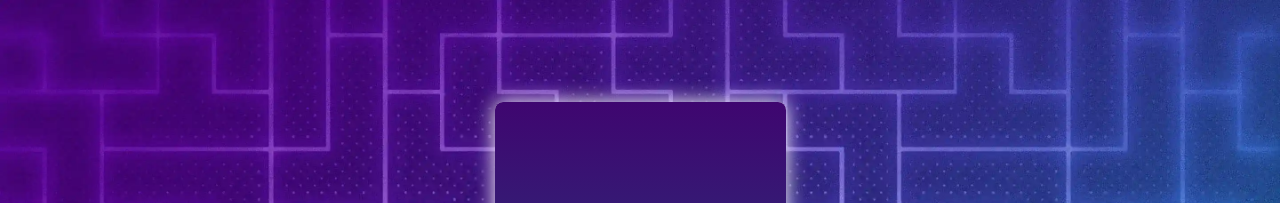
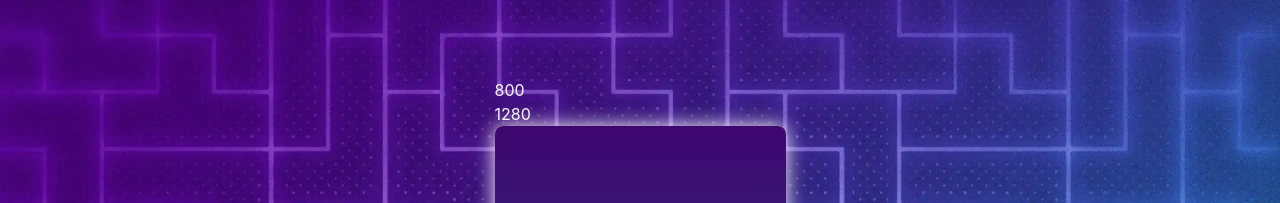
Before and after one commit to walkeralfaro/tetris_game_js, a website built with Vite: page index.html in a window 1280 px wide. Shown: the top 203 px of the page. Built offline with nearby package versions, Linux system fonts and the light colour scheme.

Commit message:
test viewport

```diff
--- a/index.html
+++ b/index.html
@@ -10,6 +10,8 @@
 
   <div class="container">
 
+    <p class="viewportheight"></p>
+    <p class="viewportwidth"></p>
     <div class="container_canvas">
       <canvas></canvas>
       <div class="start_screen">
--- a/main.js
+++ b/main.js
@@ -8,9 +8,15 @@ const widthViewport = window.innerWidth
 const heightViewport = window.innerHeight
 let BLOCK_SIZE = 20
 
+const viewportheight = document.querySelector('.viewportheight')
+const viewportwidth = document.querySelector('.viewportwidth')
+
 // Mostrar el tamaño del viewport en la consola
 console.log('Ancho del viewport: ' + widthViewport + 'px')
 console.log('Alto del viewport: ' + heightViewport + 'px')
+
+viewportheight.innerHTML = `${heightViewport}`
+viewportwidth.innerHTML = `${widthViewport}`
 
 function calcCanvasSize () {
   const heightCanvasShould = heightViewport - 250
--- a/style.css
+++ b/style.css
@@ -19,7 +19,7 @@ body {
   padding: 0;
   display: grid;
   place-content: center;
-  height: 100vh;
+  height: 100svh;
   background-image: url('./public/background.webp');
   background-size:cover;
   overscroll-behavior: none;
```
